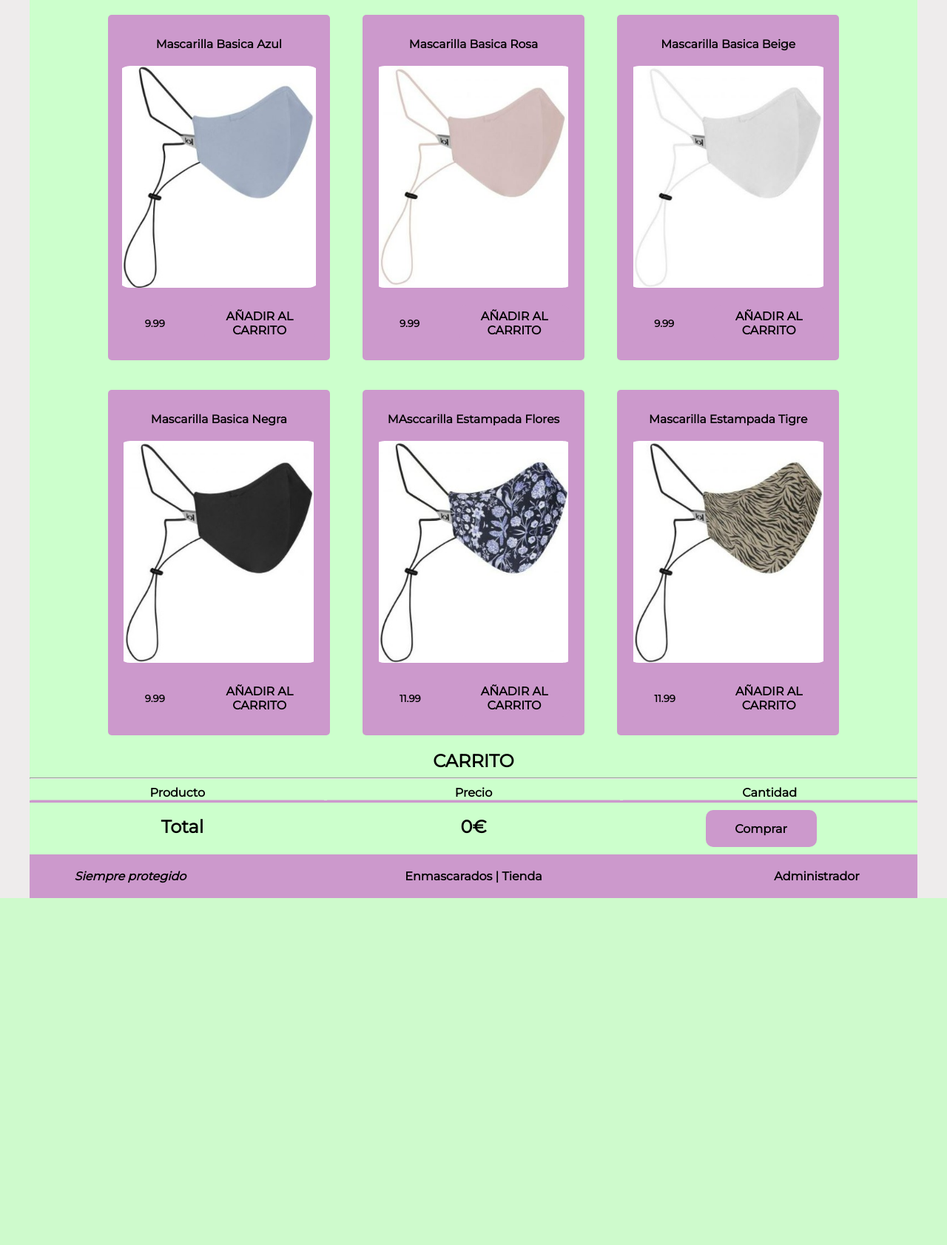
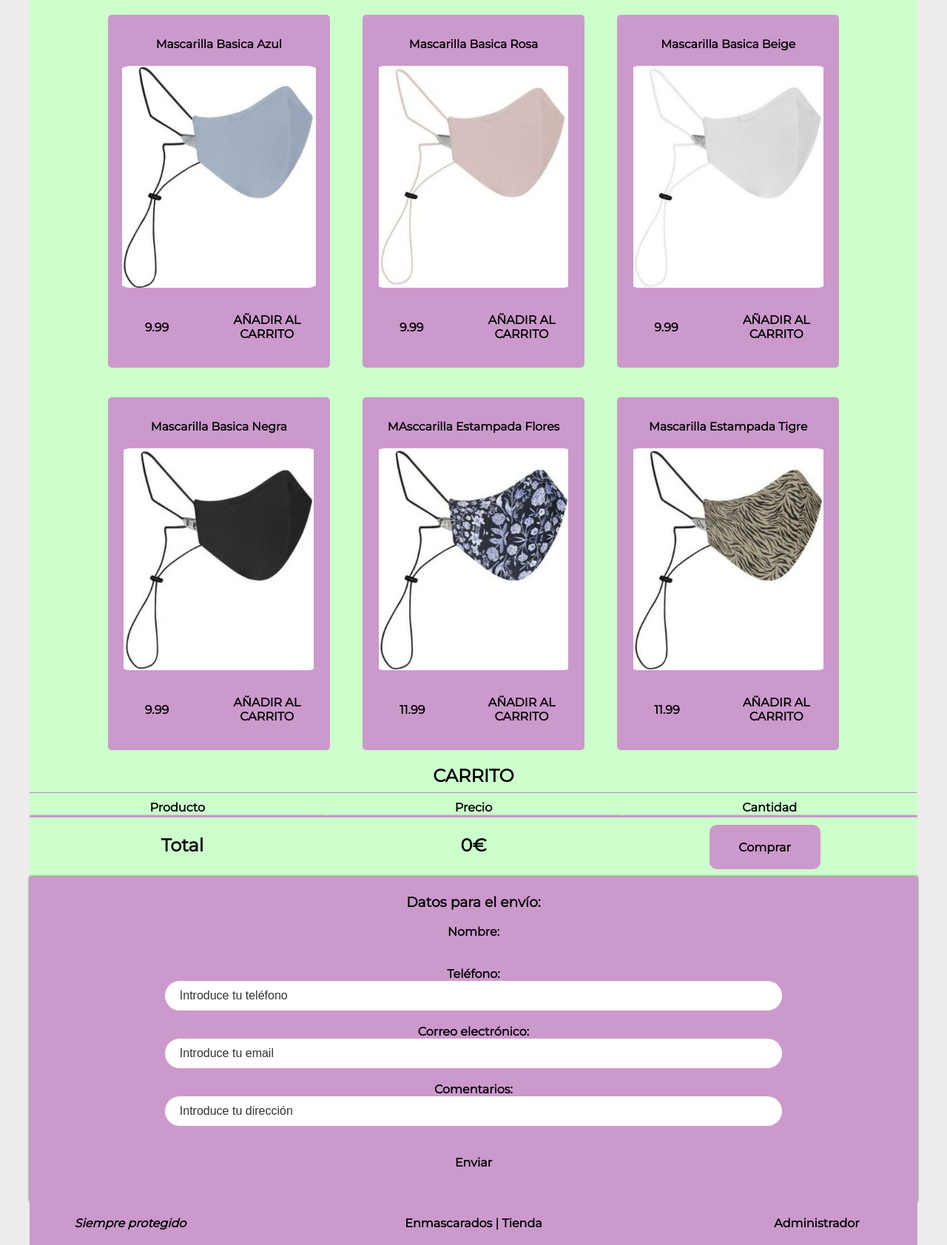
Before and after one commit to Gorkeles/tfg, a PHP site: page /tienda.php in a window 1280 px wide. Shown: the part 55-1738 px from the top of the page at 74% size. Before the commit the page ends 1269 px from the top, so only its background shows below. Run offline with PHP 8.4, Linux system fonts and the light colour scheme; data comes from the database, SQL or seed files in the repository.

Commit message:
cambios en imagenes, estilos, inicio formulario en tienda

```diff
--- a/admin.login.view.php
+++ b/admin.login.view.php
@@ -41,12 +41,12 @@
 						<!-- Placeholder es lo que le aparece al usuario en la web, name es como se llama la variable que recogeremos con post y type el tipo de datos que introduce el usuario -->
 						<br>
 						<!-- El email es tipo email -->
-						E-mail: <br>
+						E-mail: <br><br>
 						<input type="email" placeholder="xxxxxx@xxxx.com" name="emailog" id="emailog">
 						<br>
 						<br>
 						<!-- El password es un tipo password -->
-						Contraseña: <br>
+						Contraseña: <br><br>
 						<input type="password" placeholder="Introduce una contraseña" name="passlog" id="passlog">
 						<br>
 						<br>
--- a/estilos/estilos.css
+++ b/estilos/estilos.css
@@ -193,12 +193,10 @@ tr:hover td {
 
 button,
 .button {
-    height: 50px;
+    height: 60px;
     width: 150px;
-    margin-right: 10px;
     border: none;
     background-color: var(--primary-color);
-    font-size: 0.7em;
     border-radius: 10px;
     font-size: 16px;
     font-family: "Montserrat";
@@ -212,18 +210,37 @@ button:hover {
 
 form {
     width: 100%;
-    background: #f2f2f2;
-    overflow: hidden;
-    box-shadow: 0 0 3px grey;
-    border-top: 4px solid var(--primary-color);
+    background: var(--primary-color);
+    box-shadow: 0 0 3px #333333;
+    border: 4px solid var(--primary-color);
+    color: black;
+
+}
+::placeholder{
+    color: #333333;
+    font-size: larger;
+    text-align: left;
+
 }
 
+form input {
+    width: 70%;
+    height: 25px;
+    border: none;
+    border-radius: 20px;
+    padding: 20px;
+
+}
 form input[type="text"]:focus {
     color: "black";
 }
 
 form input[type="submit"]:hover {
-    background: var(--primary-color);
+    background: white;
+}
+#consulta{
+    height: 50px;
+
 }
 
 
--- a/estilos/tienda.css
+++ b/estilos/tienda.css
@@ -38,6 +38,7 @@ margin: 20px 0px 15px;
 .item-details > .item-price {
 margin-right: 40px;
 margin-left: 40px;
+font-size: larger;
 }
 
 /* ? SHOPPING CART */
@@ -85,3 +86,12 @@ min-height: 96px;
     border-top: solid var(--primary-color);
     padding: 10px;
 }
+
+.modal{
+    max-width: 1200px;
+    min-width: 576px;
+    margin: 0px auto;
+    /*position: absolute;*/
+    background-color: var(--background-color);
+
+}
--- a/tienda.view.php
+++ b/tienda.view.php
@@ -115,16 +115,41 @@
 
     </section>
     <!-- END SECTION SHOPPING CART -->
+    <section class="container">
+        <div class="modal">
+            <form action="tienda.php" name="formulario" method="post">
+            <br>
+            <h3>Datos para el envío:</h3>
+            <!-- Placeholder es lo que le aparece al usuario en la web, name es como se llama la variable que recogeremos con post y type el tipo de datos que introduce el usuario -->
+            <br>
+            <!-- El nombre es tipo text -->
+            Nombre: <br>
+            <input type="hidden" placeholder="Introduce tu nombre y apellido" name="nombre" id="name" required>
+            <br>
+            <br>
+            Teléfono: <br>
+            <input type="text" placeholder="Introduce tu teléfono" name="phone" id="phone" required>
+            <br>
+            <br>
+            <!-- El correo es tipo text -->
+            Correo electrónico: <br>
+            <input type="email" placeholder="Introduce tu email" name="email" id="email" required>
+            <br>
+            <br>
+            <!-- La direccion es tipo text-->
+            Comentarios: <br>
+            <input type="text" placeholder="Introduce tu dirección" name="direction" id="direction" required>
+            <br>
+            <br>
+
+            <!-- boton para enviar los datos -->
+            <input type="submit" class="button" id="form" value="Enviar"><br><br>
+        </form>
+        </div>
+    </section>
 
     <script src="./tienda.js"></script>
 
-
-    </div>
-
-
-
-
-    </main>
     <footer>
         <address>
             Siempre protegido
```
Also changed, not shown: contacto.view.php (+9 -9 lines), tienda.js (+4 -4 lines), img/1azul.JPG, img/2rosa.JPG, img/3beige.JPG, img/4negra.JPG, img/5flores.JPG, img/6tigre.JPG.
